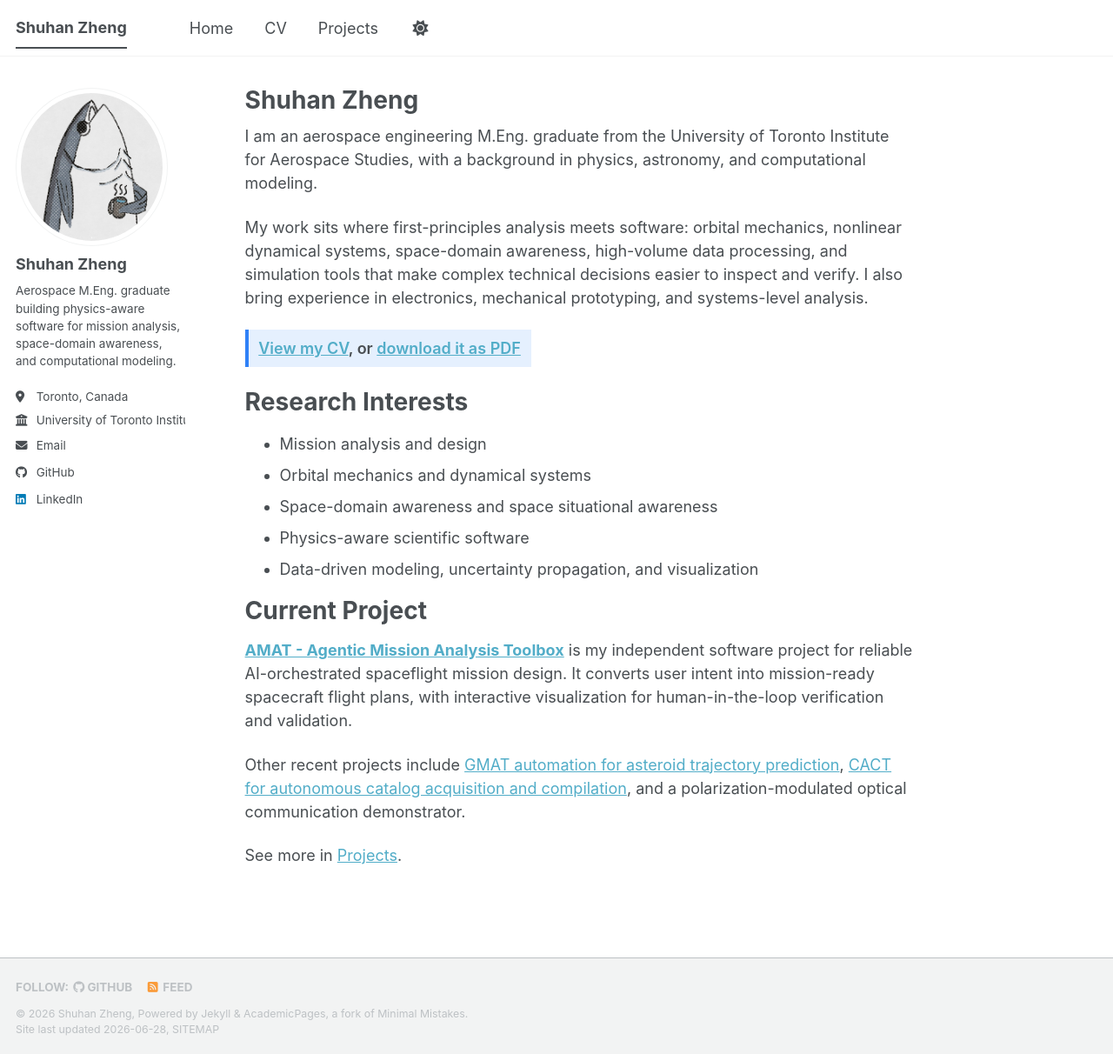
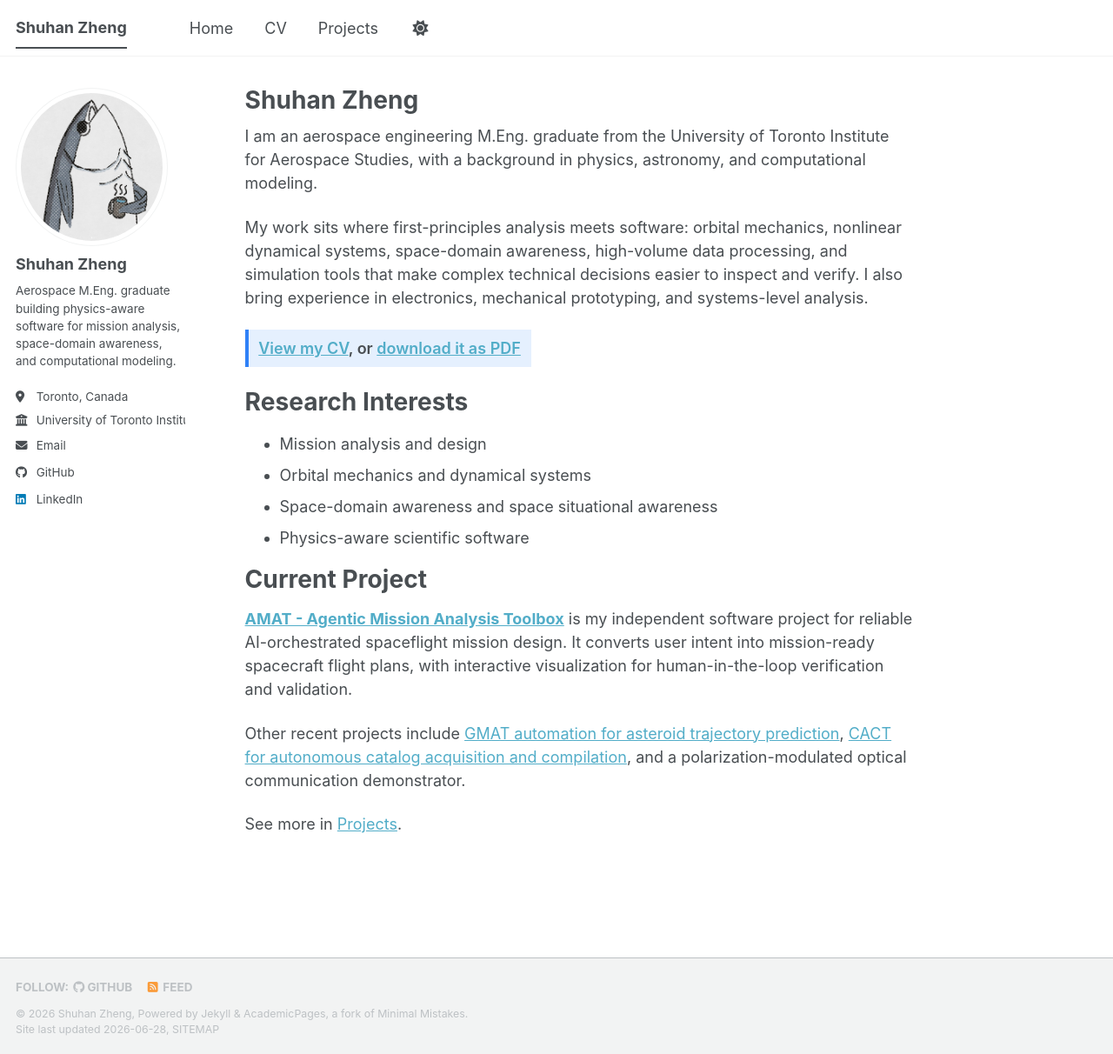
Before and after one commit to ThisisShoo/thisisshoo.github.io, a Jekyll site: the page built from _pages/about.md, in a window 1280 px wide and 1212 px high. Shown: the whole window at 87% size. Built offline with Jekyll 4.4.1, drawn with Linux system fonts in a browser that asks for light colours; a script bundle is joined from its source files by our own code; library files that are not in the unit come from our copies.

Commit message:
Update about.md

```diff
--- a/_pages/about.md
+++ b/_pages/about.md
@@ -32,7 +32,6 @@ Research Interests
 * Orbital mechanics and dynamical systems
 * Space-domain awareness and space situational awareness
 * Physics-aware scientific software
-* Data-driven modeling, uncertainty propagation, and visualization
 
 Current Project
 ======
```
